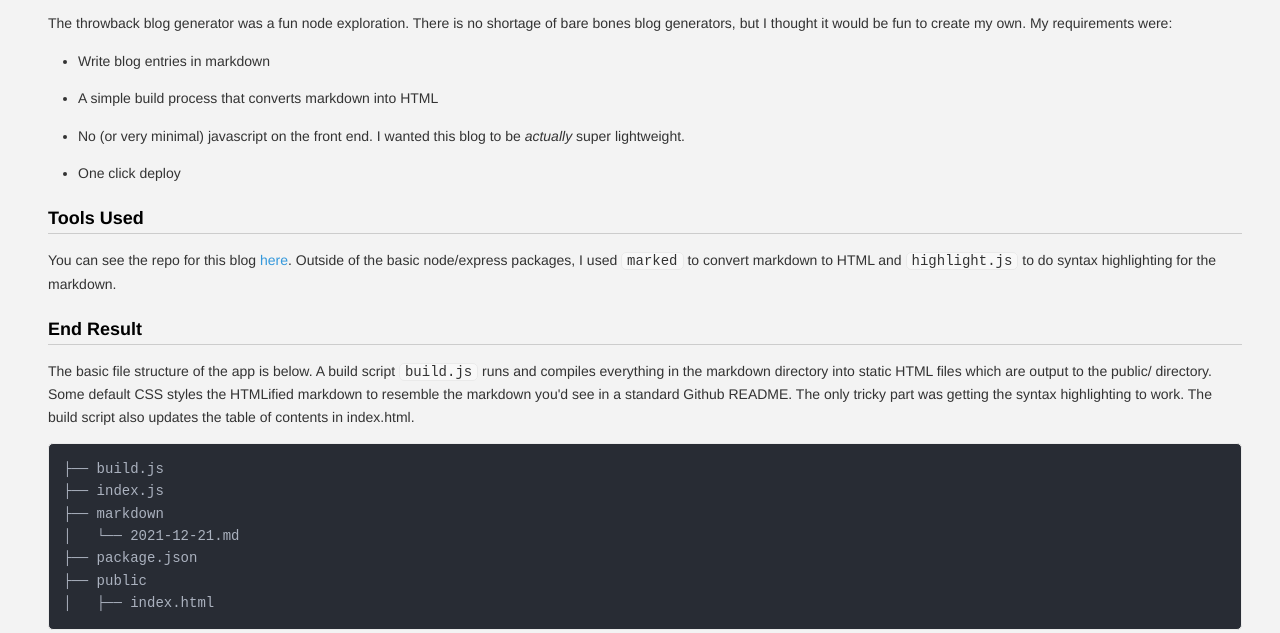
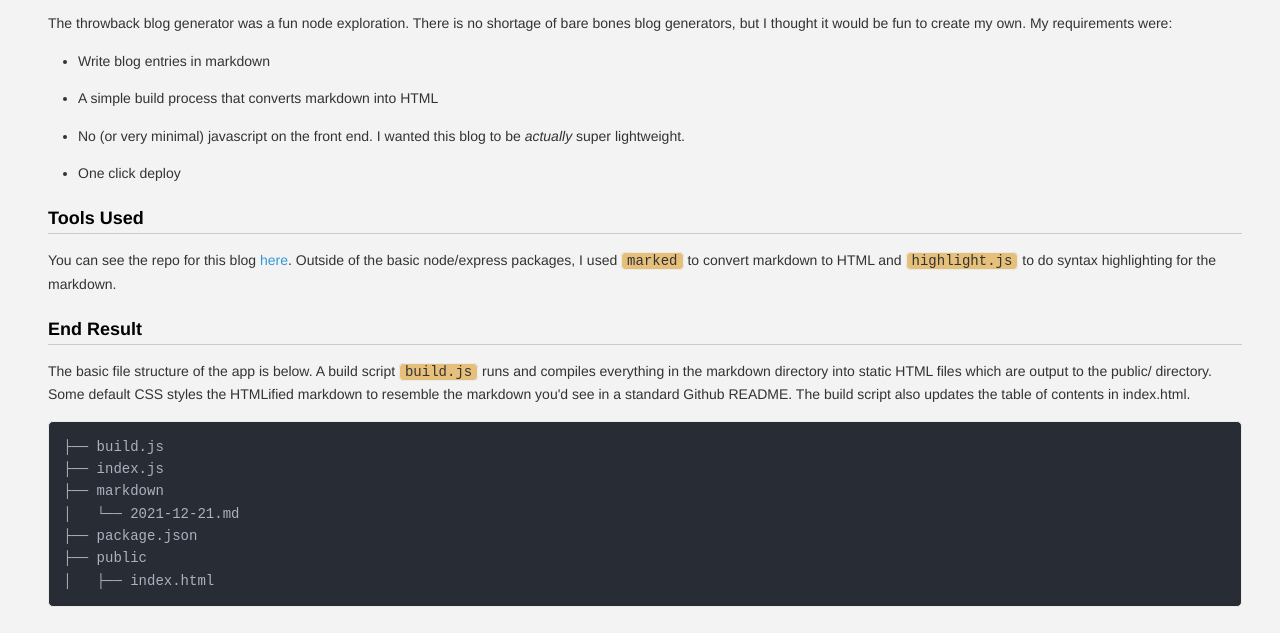
Before and after one commit to asieke/asieke.github.io, a website: page public/entries/2021-12-21.html in a window 1280 px wide. Shown: the part 130-763 px from the top of the page. Drawn offline with Linux system fonts and the light colour scheme.

Commit message:
updated: 2021-12-21 19:52:48

```diff
--- a/public/entries/2021-12-21.html
+++ b/public/entries/2021-12-21.html
@@ -26,7 +26,7 @@
 <h2 id="tools-used">Tools Used</h2>
 <p>You can see the repo for this blog <a href="https://github.com/asieke/sieke-journal">here</a>.  Outside of the basic node/express packages, I used <code>marked</code> to convert markdown to HTML and <code>highlight.js</code> to do syntax highlighting for the markdown.</p>
 <h2 id="end-result">End Result</h2>
-<p>The basic file structure of the app is below.  A build script <code>build.js</code> runs and compiles everything in the markdown directory into static HTML files which are output to the public/ directory.  Some default CSS styles the HTMLified markdown to resemble the markdown you&#39;d see in a standard Github README.  The only tricky part was getting the syntax highlighting to work.  The build script also updates the table of contents in index.html.</p>
+<p>The basic file structure of the app is below.  A build script <code>build.js</code> runs and compiles everything in the markdown directory into static HTML files which are output to the public/ directory.  Some default CSS styles the HTMLified markdown to resemble the markdown you&#39;d see in a standard Github README.  The build script also updates the table of contents in index.html.</p>
 <pre><code class="hljs language-bash">├── build.js
 ├── index.js
 ├── markdown
--- a/public/entries/styles.css
+++ b/public/entries/styles.css
@@ -346,6 +346,7 @@ code, tt {
   border: 1px solid #eaeaea;
   background-color: #f8f8f8;
   border-radius: 5px;
+  background-color: #e6c07b;
 }
 
 pre code.hljs{display:block;overflow-x:auto;padding:1em}code.hljs{padding:3px 5px}.hljs{color:#abb2bf;background:#282c34}.hljs-comment,.hljs-quote{color:#5c6370;font-style:italic}.hljs-doctag,.hljs-formula,.hljs-keyword{color:#c678dd}.hljs-deletion,.hljs-name,.hljs-section,.hljs-selector-tag,.hljs-subst{color:#e06c75}.hljs-literal{color:#56b6c2}.hljs-addition,.hljs-attribute,.hljs-meta .hljs-string,.hljs-regexp,.hljs-string{color:#98c379}.hljs-attr,.hljs-number,.hljs-selector-attr,.hljs-selector-class,.hljs-selector-pseudo,.hljs-template-variable,.hljs-type,.hljs-variable{color:#d19a66}.hljs-bullet,.hljs-link,.hljs-meta,.hljs-selector-id,.hljs-symbol,.hljs-title{color:#61aeee}.hljs-built_in,.hljs-class .hljs-title,.hljs-title.class_{color:#e6c07b}.hljs-emphasis{font-style:italic}.hljs-strong{font-weight:700}.hljs-link{text-decoration:underline}
```
Also changed, not shown: markdown/2021-12-21.md (+1 -1 lines).
